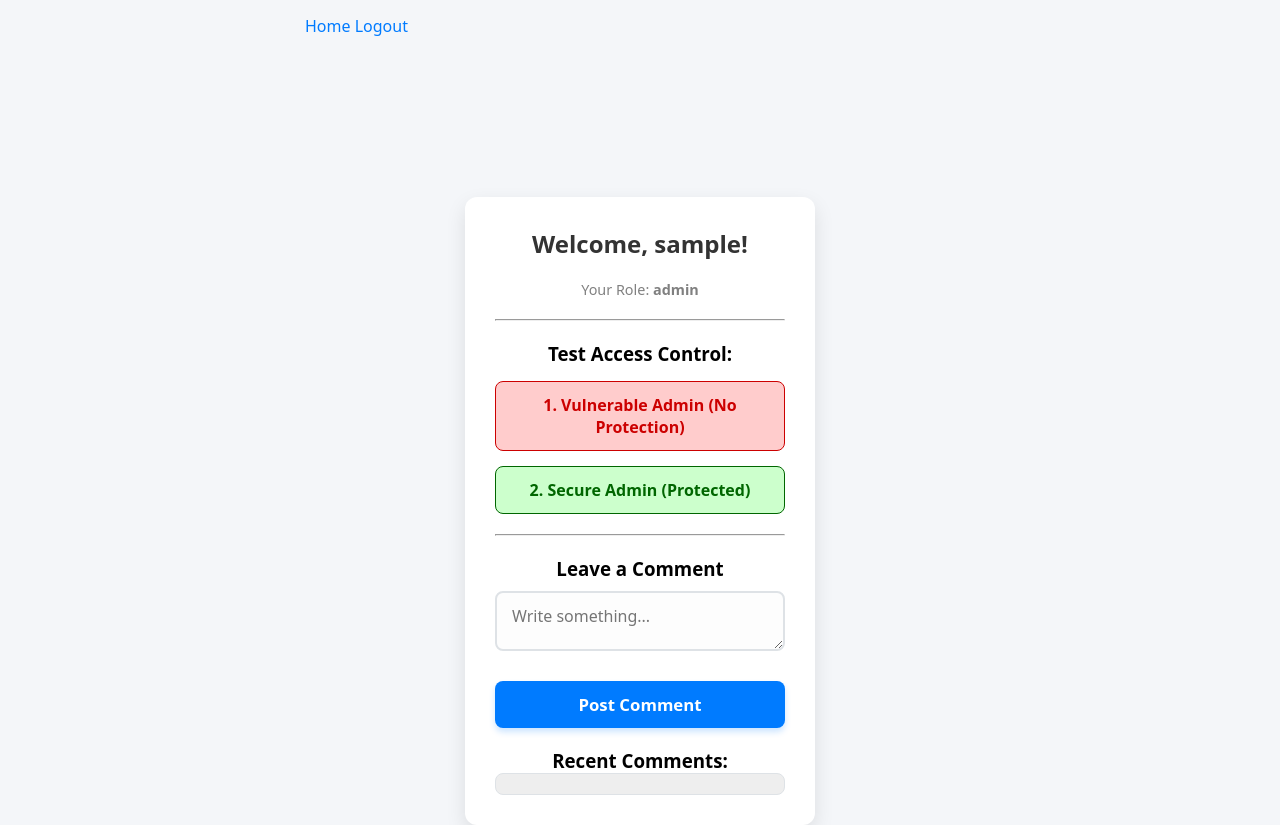
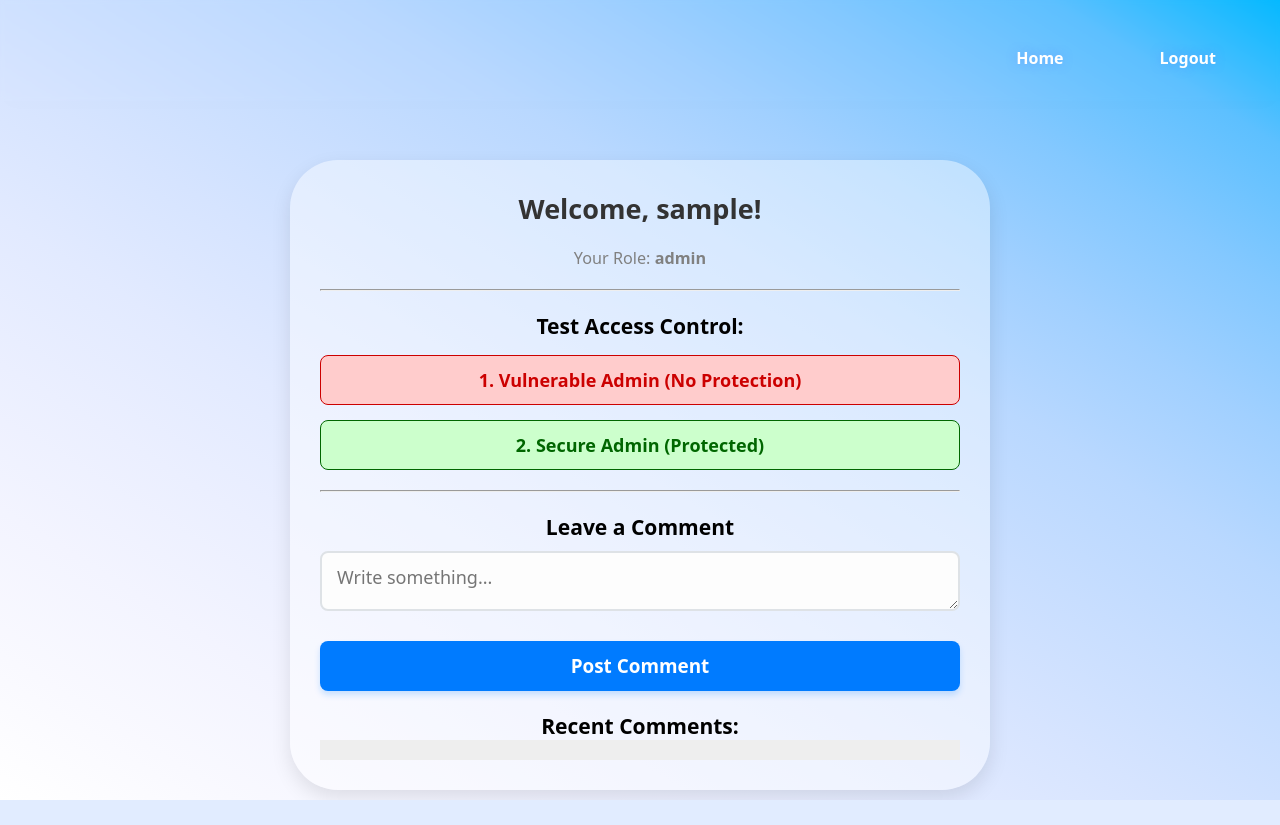
Before and after one commit to lollileeno/SecPro, a Flask app: page /dashboard in a window 1280 px wide. After the commit the page ends 800 px from the top, so only its background shows below. Run offline with Flask 3, Linux system fonts and the light colour scheme; the visitor is signed in with stand-in values (Sample User, id 1); data that the repository does not hold is empty; some libraries are stand-ins or nearby versions.

Commit message:
upgraded frontend

```diff
--- a/static/style.css
+++ b/static/style.css
@@ -29,9 +29,9 @@ nav {
     direction: ltr;
     margin: 0;
     backdrop-filter: blur(2px);
-    box-shadow: 3px 3px 5px rgba(0, 0, 0, 0.1);
+    box-shadow: 0 8px 20px rgba(0, 0, 0, 0.008);
     font-weight: 500;
-    background-color: #a8dfff6e;
+    /* background-color: rgba(255, 255, 255, 0.431); */
 }
 nav ul:not(img){
   display: flex;
@@ -40,17 +40,17 @@ nav ul:not(img){
 }
 nav ul{
   padding:0;
-}
-nav li:first-child {
-    margin-right: auto;
-    padding: 1rem;
+  margin:0;
+  border: 0;
 }
 li{
     list-style: none;
     margin-right: 2rem;;
 }
 nav a{
-color:rgb(7, 55, 96);
+color:rgb(255, 255, 255);
+font-weight: 700;
+text-shadow: 0 0px 10px rgba(95, 146, 255, 0.5);
 text-align: center;
 padding: 2rem;
 }
@@ -65,19 +65,53 @@ body {
   justify-content: center;
   align-items: center;
   height: 100vh;
+  background-image: linear-gradient(to right top, #ffffff, #f9f9ff, #f3f4ff, #ebefff, #e2eaff, #d6e4ff, #c8deff, #b9d8ff, #a1d0ff, #83c8ff, #5dc0ff, #05b9ff);
+  background-repeat: no-repeat;
+  background-size: cover;
+  background-position: center;
+    background-attachment: fixed;
+
 }
 
 
 .container {
-  background: white;
+  background-color: #ffffff6e;
   padding: 30px;
   margin: 10rem;
-  border-radius: 12px;
-  width: 350px;
+  border-radius: 3rem;
+  font-size: large;
+  width: 700px;
+  height: 400px;
+  align-content: center;
   box-shadow: 0 8px 20px rgba(0,0,0,0.1);
   text-align: center;
 }
 
+#c1 a{
+  background-color: #ffffffab;
+  /* border-top-color: #c1c1c1;
+  border-left-color: #c1c1c1;
+  border-right-color: #f4f4f4;
+  border-bottom-color: #f4f4f4;
+  border-style: solid; */
+  backdrop-filter: blur(2px);
+  box-shadow: 0px 3px 5px rgba(0, 0, 0, 0.1);
+  color:#20318b;
+  padding: 1rem;;
+  margin:.5rem;
+  margin-top:2rem;
+  border-radius: 1.5rem;
+}
+
+#c1 h2{
+  padding: 1rem;
+  color: rgb(12, 67, 161);
+  font-size: 40px;
+}
+#c1 a:hover{
+  text-decoration: none;
+  color:#a826ff;
+}
 
 h2 {
   margin-bottom: 20px;
@@ -144,7 +178,10 @@ a:hover {
    5. Dashboard Specifics
    ========================================= */
 /* Styled links for testing the Vuln vs Secure routes */
-.container a[href="/admin"], .container a[href="/secure_admin"] {
+.longCon{
+  height: auto;
+}
+#c2 a[href="/admin"], .container a[href="/secure_admin"] {
     display: block;
     padding: 12px;
     margin-top: 15px;
@@ -154,28 +191,28 @@ a:hover {
     transition: all 0.2s ease;
 }
 
-.container a[href="/admin"] {
+#c2 a[href="/admin"] {
     background: #fff5f5;
     color: var(--danger);
     border: 1px solid #fed7d7;
 }
 
-.container a[href="/admin"]:hover {
+#c2 a[href="/admin"]:hover {
     background: #fed7d7;
 }
 
-.container a[href="/secure_admin"] {
+#c2 a[href="/secure_admin"] {
     background: #f0fdf4;
     color: var(--success);
     border: 1px solid #bbf7d0;
 }
 
-.container a[href="/secure_admin"]:hover {
+#c2 a[href="/secure_admin"]:hover {
     background: #bbf7d0;
 }
 
 /* Comments List */
-ul {
+.comments ul {
     text-align: left;
     background: var(--bg-color);
     padding: 15px;
@@ -184,7 +221,7 @@ ul {
     border: 1px solid var(--border-color);
 }
 
-ul li {
+.comments ul li {
     margin-bottom: 10px;
     padding-bottom: 10px;
     border-bottom: 1px solid var(--border-color);
@@ -192,7 +229,7 @@ ul li {
     line-height: 1.5;
 }
 
-ul li:last-child {
+.comments ul li:last-child {
     margin-bottom: 0;
     padding-bottom: 0;
     border-bottom: none;
--- a/templates/dashboard.html
+++ b/templates/dashboard.html
@@ -3,16 +3,21 @@
 <head>
     <meta charset="UTF-8">
     <title>Dashboard</title>
-    <link rel="stylesheet" href="{{ url_for('static', filename='style.css') }}">
+    <link rel="stylesheet" href="/static/style.css">
 </head>
 <body>
 
-<div class="nav">
-    <a href="/">Home</a>
-    <a href="/logout">Logout</a>
-</div>
+<header>
+         <nav>
+            <ul>
+            <li><a href="/" > Home </a></li>
+            <li><a href="/logout"> Logout </a></li>
+            </ul>
+        </nav>
+    </header>
 
-<div class="container">
+
+<div class="container"  style="height:auto" id="c2">
     <h2>Welcome, {{ user }}!</h2>
     <p style="color: gray; font-size: 0.9em;">Your Role: <strong>{{ role }}</strong></p>
 
@@ -31,7 +36,7 @@
     </form>
 
     <h3 style="margin-top: 20px;">Recent Comments:</h3>
-    <ul style="text-align: left; background: #eee; padding: 10px; list-style-type: none;">
+    <ul class="comments" style="text-align: left; background: #eee; padding: 10px; list-style-type: none;">
         {% for comment in comments %}
             <li style="margin-bottom: 5px; border-bottom: 1px solid #ccc; padding-bottom: 5px;">
 
--- a/templates/login.html
+++ b/templates/login.html
@@ -3,14 +3,13 @@
 <head>
     <meta charset="UTF-8">
     <title>Vulnerable Login</title>
-    <link rel="stylesheet" href="{{ url_for('static', filename='style.css') }}">
+    <link rel="stylesheet" href="/static/style.css">
 </head>
 <body>
 
 <header>
          <nav>
             <ul>
-            <li><img src="https://static.vecteezy.com/system/resources/thumbnails/025/733/420/small/shield-coat-arms-design-elements-png.png" width="70px" height="70px"></li>
             <li><a href="/"> Home </a></li>
             <li><a href="/login"> Vulnerable login </a></li>
             <li><a href="/secure_login"> Secure login </a></li>
@@ -18,7 +17,7 @@
         </nav>
     </header>
 
-<div class="container">
+<div class="container" style="height:auto">
     <h2 style="color:rgb(234, 4, 4);">Vulnerable Login</h2>
 
     {% with messages = get_flashed_messages(with_categories=true) %}
--- a/templates/register.html
+++ b/templates/register.html
@@ -3,14 +3,13 @@
 <head>
     <meta charset="UTF-8">
     <title>Vulnerable Register</title>
-    <link rel="stylesheet" href="{{ url_for('static', filename='style.css') }}">
+    <link rel="stylesheet" href="/static/style.css">
 </head>
 <body>
 
 <header>
          <nav>
             <ul>
-            <li><img src="https://static.vecteezy.com/system/resources/thumbnails/025/733/420/small/shield-coat-arms-design-elements-png.png" width="70px" height="70px"></li>
             <li><a href="/"> Home </a></li>
             <li><a href="/register"> Vulnerable register </a></li>
             <li><a href="/secure_register"> Secure register </a></li>
--- a/templates/secure_admin.html
+++ b/templates/secure_admin.html
@@ -3,14 +3,13 @@
 <head>
     <meta charset="UTF-8">
     <title>Secure Admin</title>
-    <link rel="stylesheet" href="{{ url_for('static', filename='style.css') }}">
+    <link rel="stylesheet" href="/static/style.css">
 </head>
 <body>
 
 <header>
          <nav>
             <ul>
-            <li><img src="https://static.vecteezy.com/system/resources/thumbnails/025/733/420/small/shield-coat-arms-design-elements-png.png" width="70px" height="70px"></li>
             <li><a href="/dashboard"> Go to Dashboard </a></li>
             </ul>
         </nav>
--- a/templates/secure_login.html
+++ b/templates/secure_login.html
@@ -3,14 +3,13 @@
 <head>
     <meta charset="UTF-8">
     <title>Secure Login</title>
-    <link rel="stylesheet" href="{{ url_for('static', filename='style.css') }}">
+    <link rel="stylesheet" href="/static/style.css">
 </head>
 <body>
 
 <header>
          <nav>
             <ul>
-            <li><img src="https://static.vecteezy.com/system/resources/thumbnails/025/733/420/small/shield-coat-arms-design-elements-png.png" width="70px" height="70px"></li>
             <li><a href="/"> Home </a></li>
             <li><a href="/login"> Vulnerable login </a></li>
             <li><a href="/secure_login"> Secure login </a></li>
--- a/templates/secure_register.html
+++ b/templates/secure_register.html
@@ -3,14 +3,13 @@
 <head>
     <meta charset="UTF-8">
     <title>Secure Register</title>
-    <link rel="stylesheet" href="{{ url_for('static', filename='style.css') }}">
+    <link rel="stylesheet" href="/static/style.css">
 </head>
 <body>
 
 <header>
          <nav>
             <ul>
-            <li><img src="https://static.vecteezy.com/system/resources/thumbnails/025/733/420/small/shield-coat-arms-design-elements-png.png" width="70px" height="70px"></li>
             <li><a href="/"> Home </a></li>
             <li><a href="/register"> Vulnerable register </a></li>
             <li><a href="/secure_login"> Secure register </a></li>
```
Also changed, not shown: templates/admin.html (+8 -4 lines), templates/home.html (+3 -4 lines).
